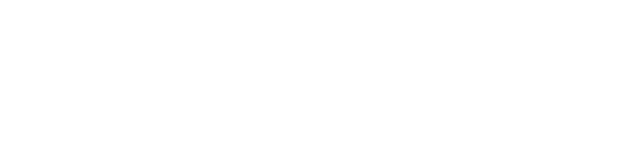
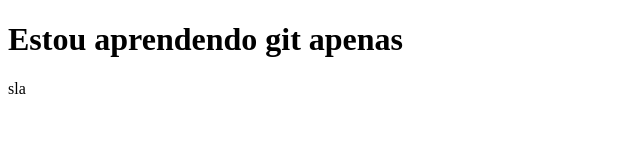
Before and after one commit to xlag5/tuto_git, a plain HTML site: page git/index.html in a window 1280 px wide. Shown: the whole page, without its empty margins (0-640 px from the left). Drawn offline with Linux system fonts and the light colour scheme.

Commit message:
titulo e paragrafo criados

```diff
--- a/git/index.html
+++ b/git/index.html
@@ -8,6 +8,7 @@
     </title>
 </head>
 <body>
-
+    <h1>Estou aprendendo git apenas</h1>
+    <p>sla</p>
 </body>
 </html>
```
